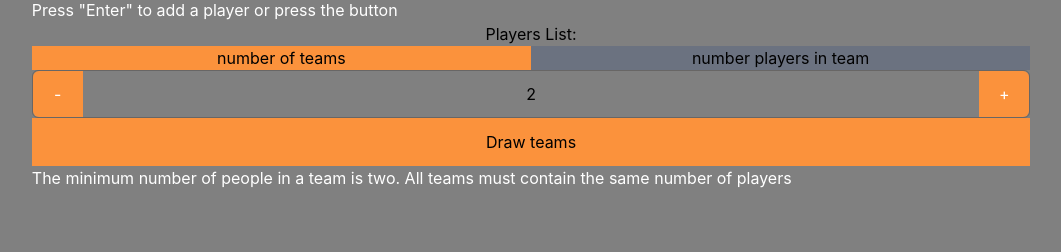
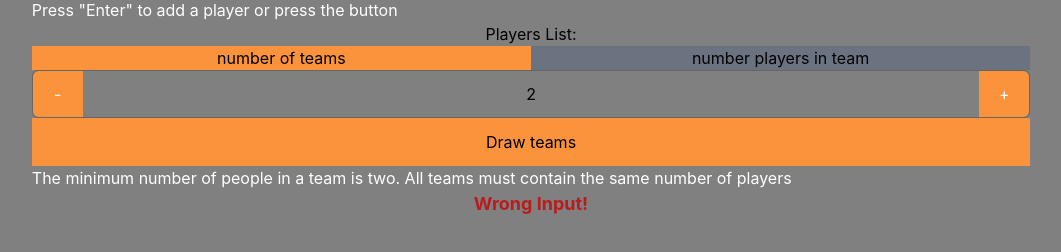
Before and after one commit to deretvir/TeamsGenerator, a React (Vite) app: page / in a window 1280 px wide. Both pictures are taken after a click on the button "Draw teams". Shown: the part 206-458 px from the top of the page, without its empty margins (109-1170 px from the left). Built offline with nearby package versions, Linux system fonts and the light colour scheme.

Commit message:
added text WRONG INPUT based on  isErrorNumberOfTeams

```diff
--- a/src/components/TeamGenerator/NumberTeamsOrPlayers.tsx
+++ b/src/components/TeamGenerator/NumberTeamsOrPlayers.tsx
@@ -42,12 +42,17 @@ function calculateHowManyTeams({
   setIsErrorNumberOfTeams,
   setNumberOfTeams,
 }) {
-  if (players.length < 4) return;
+  if (players.length < 4) {
+    setIsErrorNumberOfTeams(true);
+    console.log("dsa");
+    return;
+  }
   console.log("ok");
-  let calculatedNumberOfTeams = isTeamsActive
+  const calculatedNumberOfTeams = isTeamsActive
     ? counter
     : players.length / counter;
-  let isError = players.length % counter !== 0;
+  const isError = players.length % counter !== 0;
+  console.log(isError);
   setIsErrorNumberOfTeams(isError);
   if (!isError) setNumberOfTeams(calculatedNumberOfTeams);
 }
--- a/src/components/TeamGenerator/Teams.tsx
+++ b/src/components/TeamGenerator/Teams.tsx
@@ -13,7 +13,11 @@ function Teams({ players }) {
         setNumberOfTeams={setNumberOfTeams}
         setIsErrorNumberOfTeams={setIsErrorNumberOfTeams}
       />
-      {isErrorNumberOfTeams && <p className="text-red ">wrong input</p>}
+      {isErrorNumberOfTeams && (
+        <p className=" text-red-700 font-bold capitalize text-lg ">
+          wrong input!
+        </p>
+      )}
     </div>
   );
 }
```
